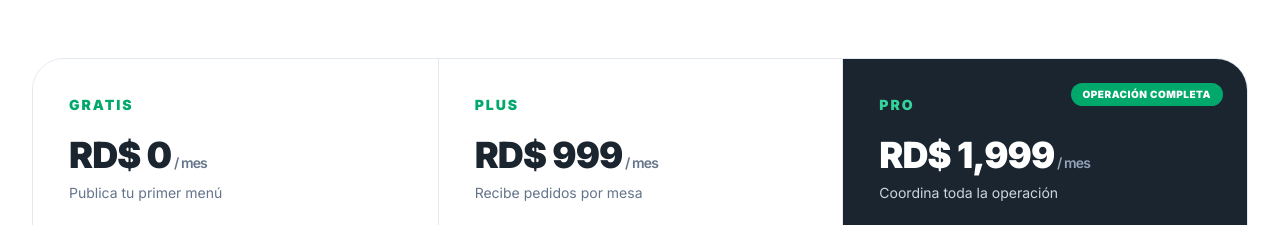
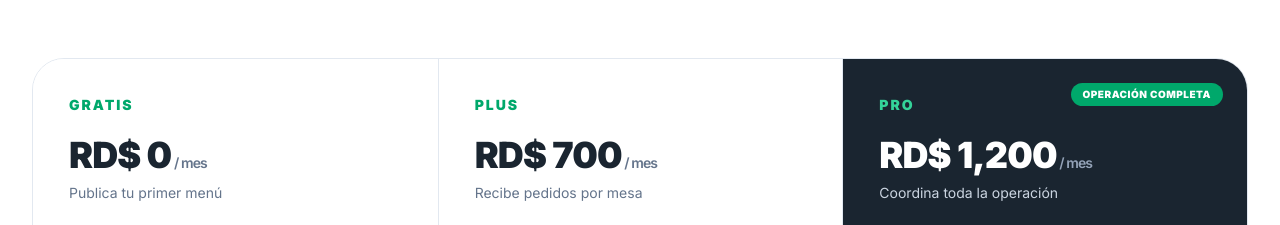
Before and after one commit to leilameca/CartaYa, a Next.js app: page / in a window 1280 px wide. Shown: the part 3702-3927 px from the top of the page. Built offline with nearby package versions, Linux system fonts and the light colour scheme.

Commit message:
Update Plus and Pro pricing

```diff
--- a/src/app/page.tsx
+++ b/src/app/page.tsx
@@ -27,8 +27,8 @@ export const metadata: Metadata = {
 
 const plans = [
   { name: "Gratis", price: "RD$ 0", description: "Publica tu primer menú", features: ["Hasta 20 platos", "QR general", "Menú PWA"] },
-  { name: "Plus", price: "RD$ 999", description: "Recibe pedidos por mesa", features: ["Platos ilimitados", "QR por mesa", "Historial y personalización"] },
-  { name: "Pro", price: "RD$ 1,999", description: "Coordina toda la operación", features: ["Cocina en vivo", "Meseros y roles", "Alertas operativas"] },
+  { name: "Plus", price: "RD$ 700", description: "Recibe pedidos por mesa", features: ["Platos ilimitados", "QR por mesa", "Historial y personalización"] },
+  { name: "Pro", price: "RD$ 1,200", description: "Coordina toda la operación", features: ["Cocina en vivo", "Meseros y roles", "Alertas operativas"] },
 ];
 
 export default function HomePage() {
```
Also changed, not shown: src/app/admin/page.tsx (+2 -2 lines).
